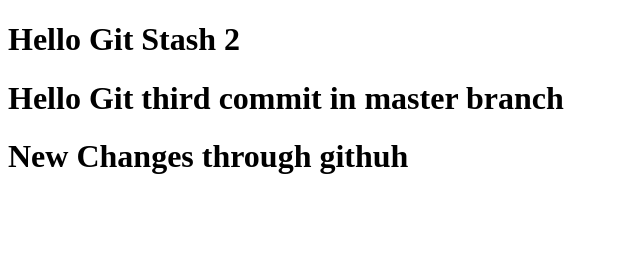
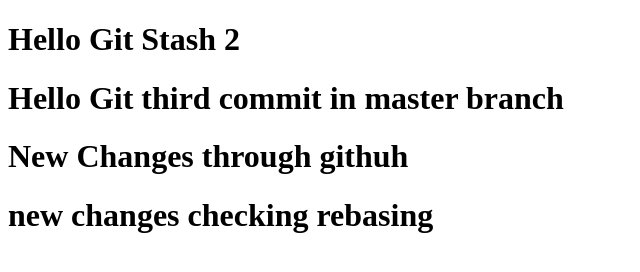
Before and after one commit to sraghuvanshi/advance_git, a plain HTML site: page index.html in a window 1280 px wide. Shown: the whole page, without its empty margins (0-640 px from the left). Drawn offline with Linux system fonts and the light colour scheme.

Commit message:
Learning rebasing

```diff
--- a/index.html
+++ b/index.html
@@ -13,6 +13,7 @@
   <body>
     <h1>Hello Git Stash 2</h1>
     <h1>Hello Git third commit in master branch</h1>
-    <h1> New Changes through githuh </h1>
+    <h1>New Changes through githuh</h1>
+    <h1>new changes checking rebasing</h1>
   </body>
 </html>
```
